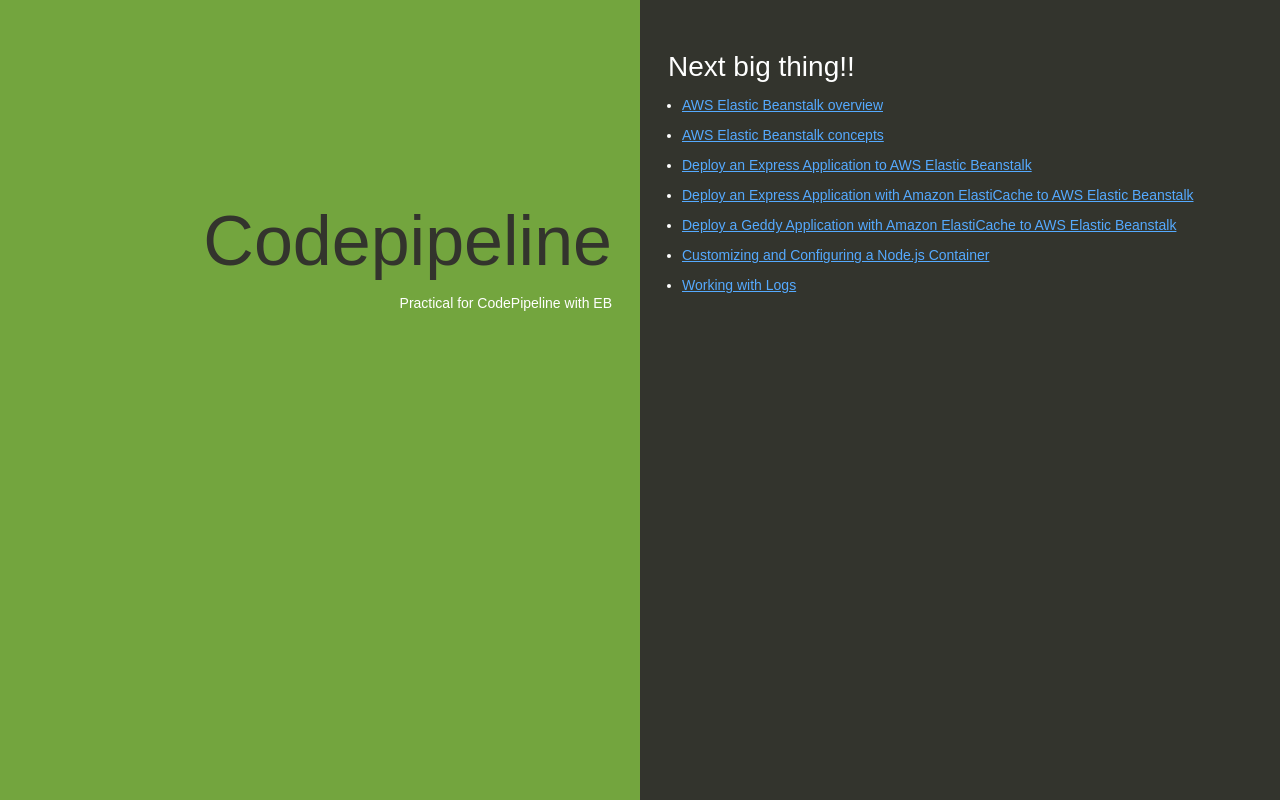
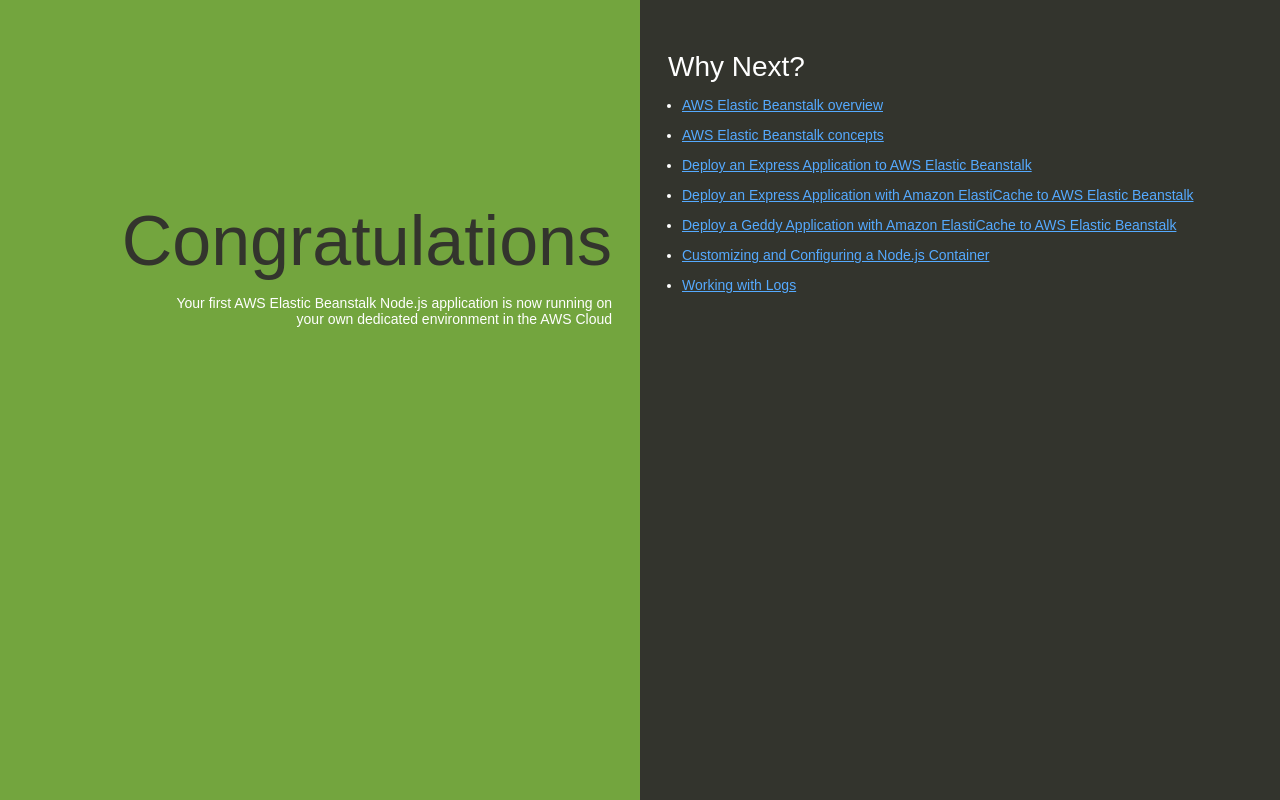
Before and after one commit to Nishant-2401/DemoCodePIPELINE, a website: page index.html in a window 1280 px wide. Drawn offline with Linux system fonts and the light colour scheme.

Commit message:
Add files via upload

```diff
--- a/index.html
+++ b/index.html
@@ -74,11 +74,11 @@
   </head>
   <body>
     <div class="textColumn">
-      <h1>Codepipeline</h1>
-      <p>Practical for CodePipeline with EB</p>
+      <h1>Congratulations</h1>
+      <p>Your first AWS Elastic Beanstalk Node.js application is now running on your own dedicated environment in the AWS Cloud</p>
     </div>
     <div class="linksColumn">
-      <h2>Next big thing!!</h2>
+      <h2>Why Next?</h2>
       <ul>
         <li><a href="http://docs.aws.amazon.com/elasticbeanstalk/latest/dg/Welcome.html">AWS Elastic Beanstalk overview</a></li>
         <li><a href="http://docs.aws.amazon.com/elasticbeanstalk/latest/dg/concepts.html">AWS Elastic Beanstalk concepts</a></li>
```
